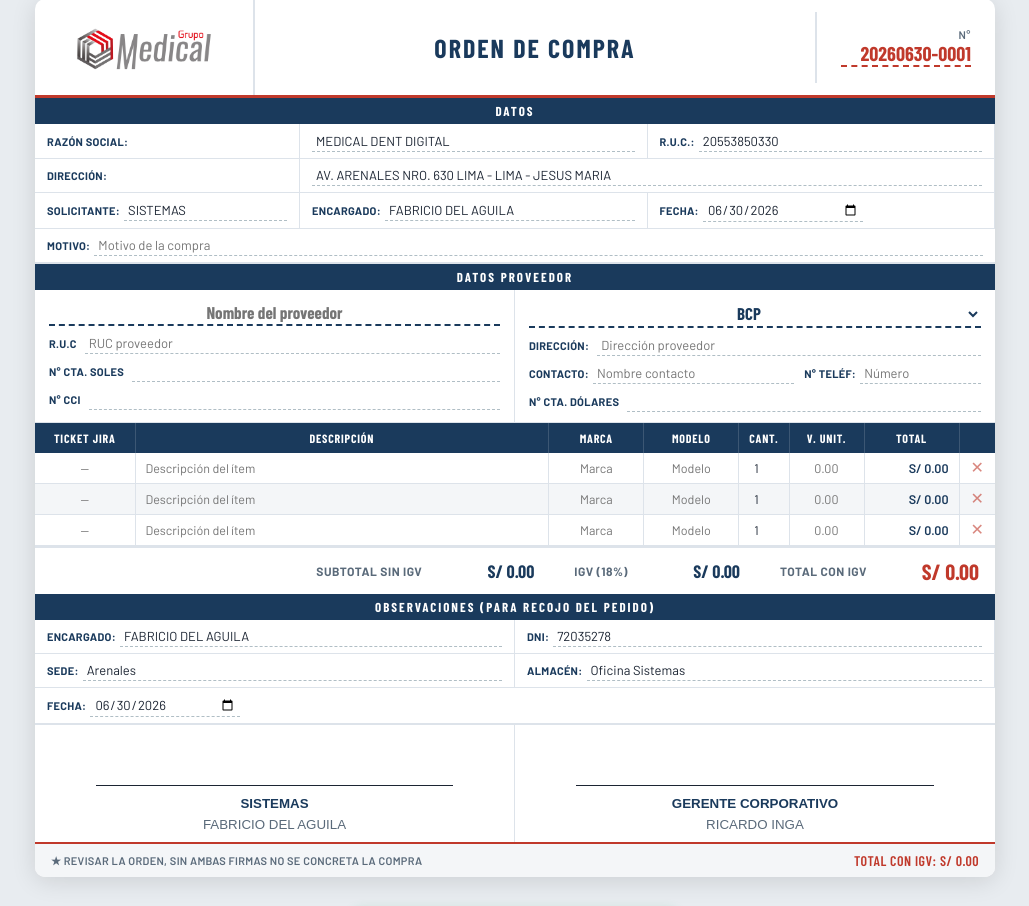
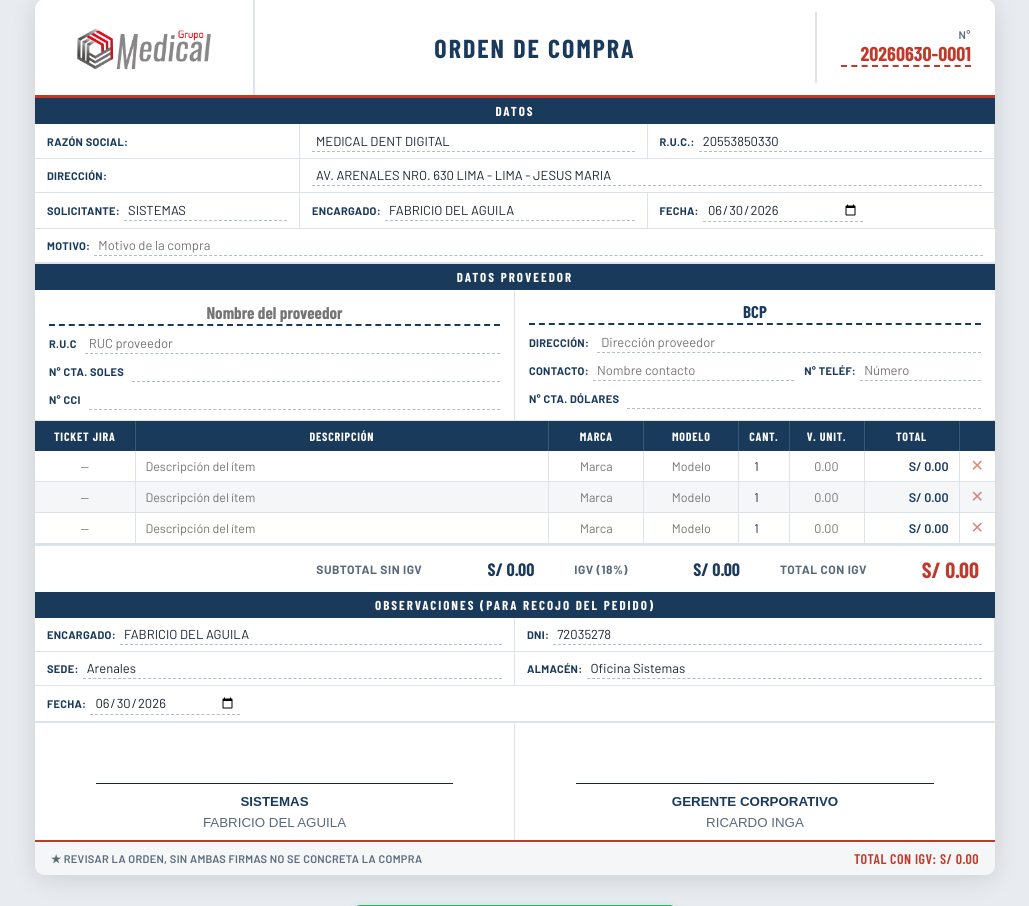
Before and after one commit to medicalsoftwareperu/GestionOrdenesTI, a Flask app: page /compras in a window 1280 px wide. Shown: the part 110-1016 px from the top of the page, without its empty margins (125-1154 px from the left). Run offline with Flask 3, Linux system fonts and the light colour scheme; the visitor is signed in with stand-in values (Sample User, id 1); data comes from the database, SQL or seed files in the repository; data that the repository does not hold is empty; some libraries are stand-ins or nearby versions.

Commit message:
Hide default dropdown arrow/chevron from select.provider-bank-select on screen and print

```diff
--- a/static/style.css
+++ b/static/style.css
@@ -287,6 +287,12 @@
     width: 100%;
     padding: 2px 4px;
     cursor: pointer;
+    -webkit-appearance: none;
+    -moz-appearance: none;
+    appearance: none;
+  }
+  select.provider-bank-select::-ms-expand {
+    display: none;
   }
   select.provider-bank-select option {
     background: var(--dropdown-bg);
```
